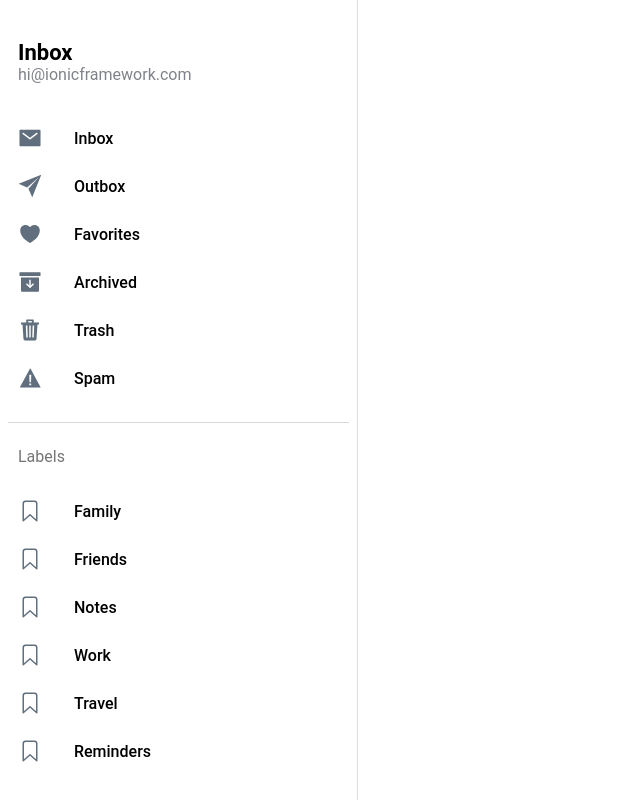
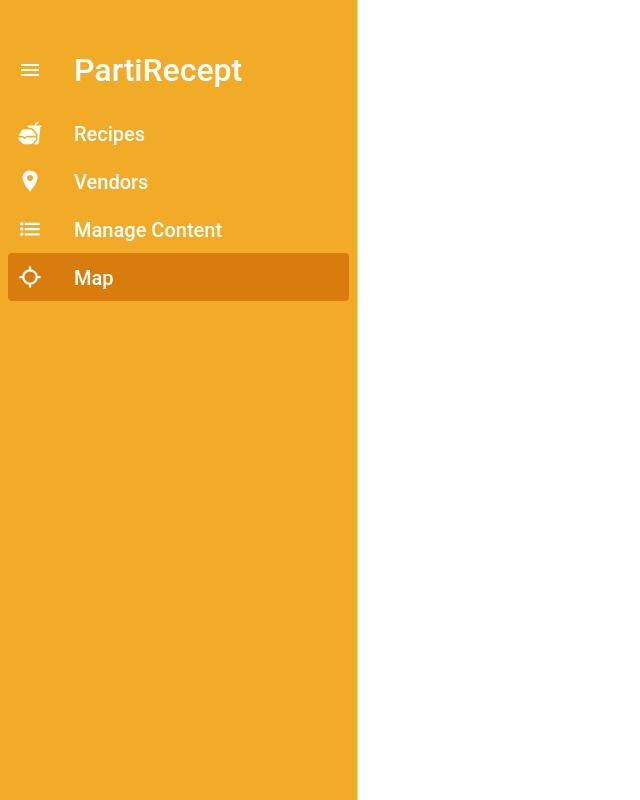
Before and after one commit to kimsis/Web-Cookbook, a React (Create React App) app: page /map in a window 1280 px wide. Shown: the whole page, without its empty margins (0-640 px from the left). Built offline with nearby package versions, Linux system fonts and the light colour scheme.

Commit message:
added menu

```diff
--- a/src/components/Menu.css
+++ b/src/components/Menu.css
@@ -1,5 +1,31 @@
-ion-menu ion-content {
-  --background: var(--ion-item-background, var(--ion-background-color, #fff));
+ion-menu ion-content, ion-menu ion-content ion-list, ion-menu ion-content ion-list ion-item {
+  --background: var(--ion-color-primary) ;
+  background-color: var(--ion-color-primary) !important;
+}
+
+ion-menu ion-item {
+  --color: #fff;
+}
+
+ion-menu ion-item ion-icon {
+  color: #fff;
+}
+
+ion-menu ion-list-header {
+  padding-inline-start: 0px !important;
+  padding-bottom: 10px;
+}
+
+ion-menu ion-item {
+  font-size: 20px;
+}
+
+ion-menu ion-list-header ion-item {
+  font-size: 32px;
+}
+
+ion-menu ion-content ion-list ion-list-header ion-item{
+  --inner-border-width: 0 0 0 0;
 }
 
 ion-menu.md ion-content {
@@ -13,31 +39,6 @@ ion-menu.md ion-list {
   padding: 20px 0;
 }
 
-ion-menu.md ion-note {
-  margin-bottom: 30px;
-}
-
-ion-menu.md ion-list-header, ion-menu.md ion-note {
-  padding-left: 10px;
-}
-
-ion-menu.md ion-list#inbox-list {
-  border-bottom: 1px solid var(--ion-color-step-150, #d7d8da);
-}
-
-ion-menu.md ion-list#inbox-list ion-list-header {
-  font-size: 22px;
-  font-weight: 600;
-  min-height: 20px;
-}
-
-ion-menu.md ion-list#labels-list ion-list-header {
-  font-size: 16px;
-  margin-bottom: 18px;
-  color: #757575;
-  min-height: 26px;
-}
-
 ion-menu.md ion-item {
   --padding-start: 10px;
   --padding-end: 10px;
@@ -45,15 +46,7 @@ ion-menu.md ion-item {
 }
 
 ion-menu.md ion-item.selected {
-  --background: rgba(var(--ion-color-primary-rgb), 0.14);
-}
-
-ion-menu.md ion-item.selected ion-icon {
-  color: var(--ion-color-primary);
-}
-
-ion-menu.md ion-item ion-icon {
-  color: #616e7e;
+  --background: var(--ion-color-primary-shade);
 }
 
 ion-menu.md ion-item ion-label {
@@ -68,11 +61,6 @@ ion-menu.ios ion-list {
   padding: 20px 0 0 0;
 }
 
-ion-menu.ios ion-note {
-  line-height: 24px;
-  margin-bottom: 20px;
-}
-
 ion-menu.ios ion-item {
   --padding-start: 16px;
   --padding-end: 16px;
@@ -81,33 +69,4 @@ ion-menu.ios ion-item {
 
 ion-menu.ios ion-item ion-icon {
   font-size: 24px;
-  color: #73849a;
 }
-
-ion-menu.ios ion-item .selected ion-icon {
-  color: var(--ion-color-primary);
-}
-
-ion-menu.ios ion-list#labels-list ion-list-header {
-  margin-bottom: 8px;
-}
-
-ion-menu.ios ion-list-header,
-ion-menu.ios ion-note {
-  padding-left: 16px;
-  padding-right: 16px;
-}
-
-ion-menu.ios ion-note {
-  margin-bottom: 8px;
-}
-
-ion-note {
-  display: inline-block;
-  font-size: 16px;
-  color: var(--ion-color-medium-shade);
-}
-
-ion-item.selected {
-  --color: var(--ion-color-primary);
-}
--- a/src/components/Menu.tsx
+++ b/src/components/Menu.tsx
@@ -11,10 +11,27 @@ import {
 } from '@ionic/react';
 
 import { useLocation } from 'react-router-dom';
-import { archiveOutline, archiveSharp, bookmarkOutline, heartOutline, heartSharp, mailOutline, mailSharp, paperPlaneOutline, paperPlaneSharp, trashOutline, trashSharp, warningOutline, warningSharp } from 'ionicons/icons';
+import {
+	bookmarkOutline,
+	trashOutline,
+	trashSharp,
+	warningOutline,
+	warningSharp,
+	fastFoodOutline,
+	fastFoodSharp,
+	locationOutline,
+	locationSharp,
+	listOutline,
+	listSharp,
+	locateOutline,
+	locateSharp,
+	menuOutline,
+	menuSharp,
+} from 'ionicons/icons';
 import './Menu.css';
+import MenuItem from './MenuItem';
 
-interface AppPage {
+export interface AppPage {
 	url: string;
 	iosIcon: string;
 	mdIcon: string;
@@ -23,74 +40,54 @@ interface AppPage {
 
 const appPages: AppPage[] = [
 	{
-    title: 'Inbox',
-    url: '/page/Inbox',
-    iosIcon: mailOutline,
-    mdIcon: mailSharp
+		title: 'Recipes',
+		url: '/recipes',
+		iosIcon: fastFoodOutline,
+		mdIcon: fastFoodSharp,
 	},
 	{
-    title: 'Outbox',
-    url: '/page/Outbox',
-    iosIcon: paperPlaneOutline,
-    mdIcon: paperPlaneSharp
+		title: 'Vendors',
+		url: '/vendors',
+		iosIcon: locationOutline,
+		mdIcon: locationSharp,
 	},
 	{
-    title: 'Favorites',
-    url: '/page/Favorites',
-    iosIcon: heartOutline,
-    mdIcon: heartSharp
+		title: 'Manage Content',
+		url: '/manageContent',
+		iosIcon: listOutline,
+		mdIcon: listSharp,
 	},
 	{
-    title: 'Archived',
-    url: '/page/Archived',
-    iosIcon: archiveOutline,
-    mdIcon: archiveSharp
+		title: 'Map',
+		url: '/map',
+		iosIcon: locateOutline,
+		mdIcon: locateSharp,
 	},
-  {
-    title: 'Trash',
-    url: '/page/Trash',
-    iosIcon: trashOutline,
-    mdIcon: trashSharp
-  },
-  {
-    title: 'Spam',
-    url: '/page/Spam',
-    iosIcon: warningOutline,
-    mdIcon: warningSharp
-  }
 ];
-
-const labels = ['Family', 'Friends', 'Notes', 'Work', 'Travel', 'Reminders'];
 
 const Menu: React.FC = () => {
 	const location = useLocation();
 
 	return (
-    <IonMenu contentId="main" type="overlay">
+		<IonMenu contentId='main' type='overlay'>
 			<IonContent>
-        <IonList id="inbox-list">
-          <IonListHeader>Inbox</IonListHeader>
-          <IonNote>hi@ionicframework.com</IonNote>
+				<IonList id='menu-list'>
+					<IonListHeader>
+						<IonItem>
+							<IonIcon slot='start' ios={menuOutline} md={menuSharp} />
+							<IonLabel>PartiRecept</IonLabel>
+						</IonItem>
+					</IonListHeader>
 					{appPages.map((appPage, index) => {
 						return (
-              <IonMenuToggle key={index} autoHide={false}>
-                <IonItem className={location.pathname === appPage.url ? 'selected' : ''} routerLink={appPage.url} routerDirection="none" lines="none" detail={false}>
-                  <IonIcon slot="start" ios={appPage.iosIcon} md={appPage.mdIcon} />
-                  <IonLabel>{appPage.title}</IonLabel>
-                </IonItem>
-              </IonMenuToggle>
+							<MenuItem
+                key={index}
+								index={index}
+								appPage={appPage}
+								pathname={location.pathname}
+							/>
 						);
 					})}
-        </IonList>
-
-        <IonList id="labels-list">
-          <IonListHeader>Labels</IonListHeader>
-          {labels.map((label, index) => (
-            <IonItem lines="none" key={index}>
-              <IonIcon slot="start" icon={bookmarkOutline} />
-              <IonLabel>{label}</IonLabel>
-            </IonItem>
-          ))}
 				</IonList>
 			</IonContent>
 		</IonMenu>
--- /dev/null
+++ b/src/components/MenuItem.tsx
@@ -0,0 +1,28 @@
+import { IonMenuToggle, IonItem, IonIcon, IonLabel } from '@ionic/react';
+import { AppPage } from './Menu';
+
+const MenuItem: React.FC<{
+	index: number;
+	appPage: AppPage;
+	pathname: string;
+}> = (props) => {
+	return (
+		<IonMenuToggle key={props.index} autoHide={false}>
+			<IonItem
+				className={props.pathname === props.appPage.url ? 'selected' : ''}
+				routerLink={props.appPage.url}
+				routerDirection='none'
+				lines='none'
+				detail={false}>
+				<IonIcon
+					slot='start'
+					ios={props.appPage.iosIcon}
+					md={props.appPage.mdIcon}
+				/>
+				<IonLabel>{props.appPage.title}</IonLabel>
+			</IonItem>
+		</IonMenuToggle>
+	);
+};
+
+export default MenuItem;
--- a/src/theme/variables.css
+++ b/src/theme/variables.css
@@ -4,28 +4,28 @@ http://ionicframework.com/docs/theming/ */
 /** Ionic CSS Variables **/
 :root {
   /** primary **/
-  --ion-color-primary: #3880ff;
-  --ion-color-primary-rgb: 56, 128, 255;
+  --ion-color-primary: #F2AB27;
+  --ion-color-primary-rgb: 242, 39, 00;
   --ion-color-primary-contrast: #ffffff;
   --ion-color-primary-contrast-rgb: 255, 255, 255;
-  --ion-color-primary-shade: #3171e0;
-  --ion-color-primary-tint: #4c8dff;
+  --ion-color-primary-shade: #d87d0d;
+  --ion-color-primary-tint: #ffb827;
 
   /** secondary **/
-  --ion-color-secondary: #3dc2ff;
-  --ion-color-secondary-rgb: 61, 194, 255;
+  --ion-color-secondary: #d84d1a;
+  --ion-color-secondary-rgb: 216, 16, 0;
   --ion-color-secondary-contrast: #ffffff;
   --ion-color-secondary-contrast-rgb: 255, 255, 255;
-  --ion-color-secondary-shade: #36abe0;
-  --ion-color-secondary-tint: #50c8ff;
+  --ion-color-secondary-shade: #732002;
+  --ion-color-secondary-tint: #ea541a;
 
   /** tertiary **/
-  --ion-color-tertiary: #5260ff;
-  --ion-color-tertiary-rgb: 82, 96, 255;
+  --ion-color-tertiary: #323e40;
+  --ion-color-tertiary-rgb: 50, 189, 22;
   --ion-color-tertiary-contrast: #ffffff;
   --ion-color-tertiary-contrast-rgb: 255, 255, 255;
-  --ion-color-tertiary-shade: #4854e0;
-  --ion-color-tertiary-tint: #6370ff;
+  --ion-color-tertiary-shade: #1a2526;
+  --ion-color-tertiary-tint: #3a484c;
 
   /** success **/
   --ion-color-success: #2dd36f;
```
Also changed, not shown: src/components/MenuItem.css (added), 1 other file (tests, documents, lock files or other folders). Lines whose indentation alone changed are shown as unchanged.
